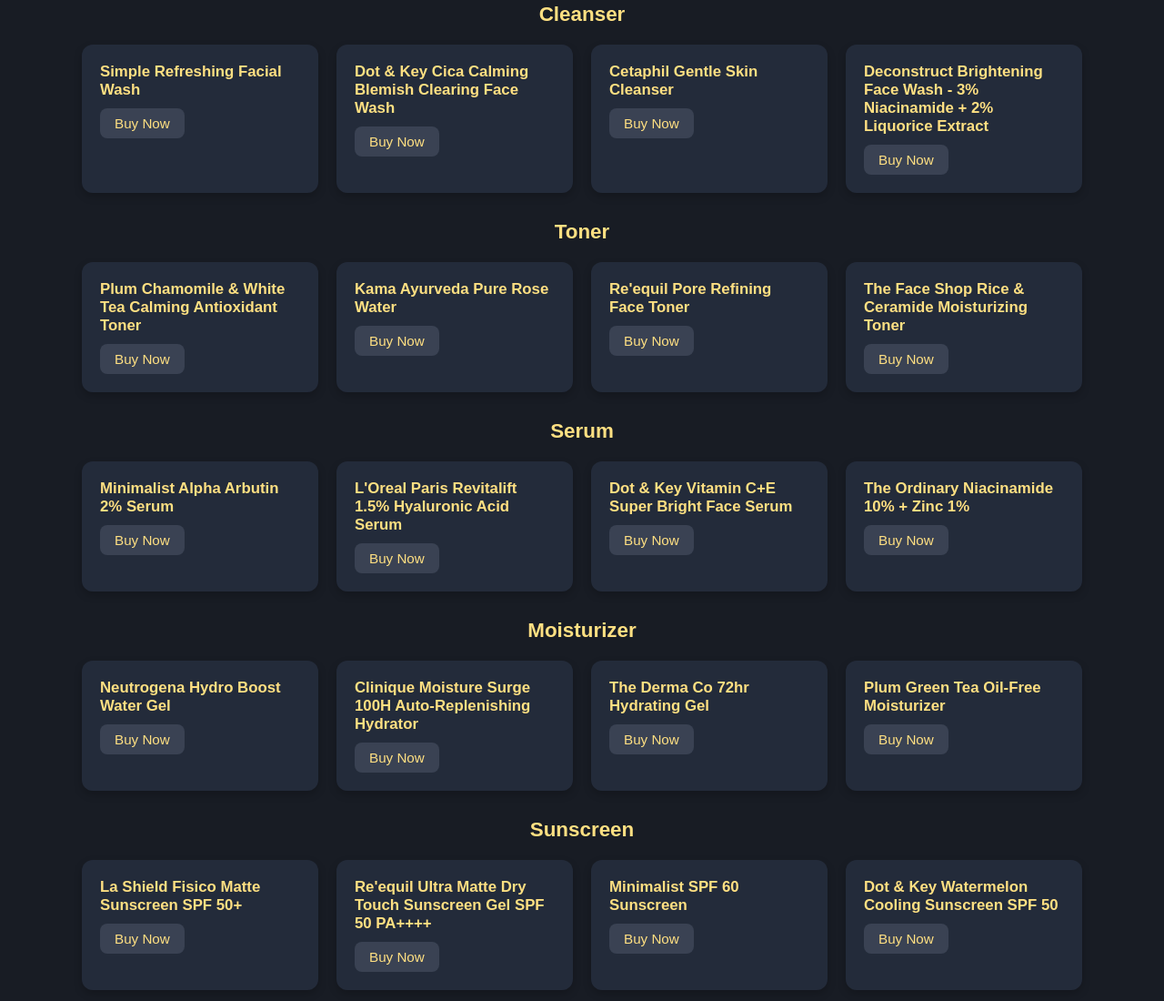
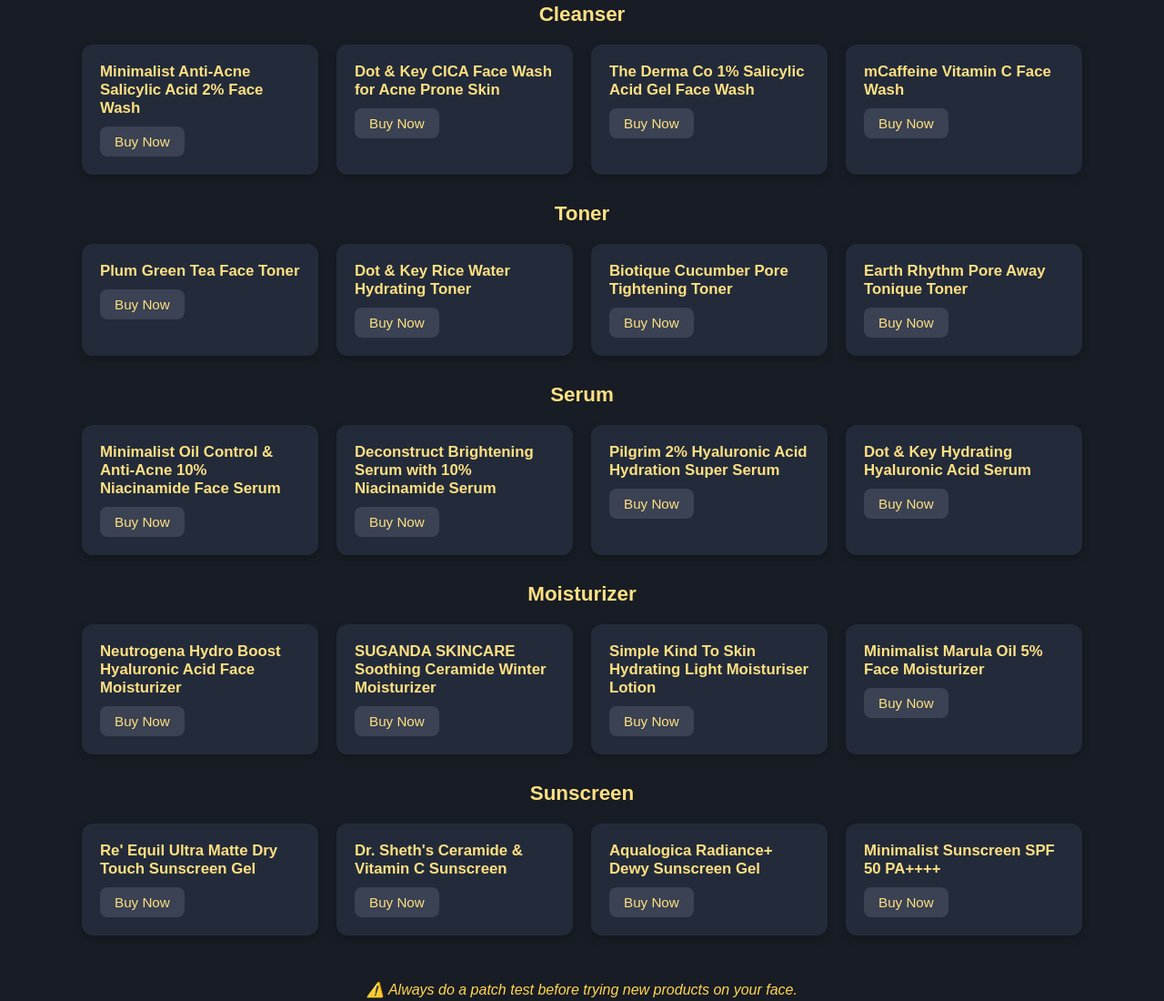
Before and after one commit to omix28/glowbuddy, a plain HTML site: page combination.html in a window 1280 px wide. Shown: the part 125-1225 px from the top of the page at 91% size. Drawn offline with Linux system fonts and the light colour scheme.

Commit message:
combination.html

```diff
--- a/combination.html
+++ b/combination.html
@@ -12,18 +12,15 @@
       padding: 40px 20px;
       text-align: center;
     }
-
     h1 {
       font-size: 2rem;
       margin-bottom: 30px;
     }
-
     h2 {
       font-size: 1.4rem;
       margin: 30px 0 10px;
       color: #ffe082;
     }
-
     .card-container {
       display: grid;
       grid-template-columns: repeat(auto-fit, minmax(260px, 1fr));
@@ -31,7 +28,6 @@
       margin: 20px auto;
       max-width: 1100px;
     }
-
     .card {
       background: #232b3a;
       border-radius: 12px;
@@ -39,14 +35,12 @@
       box-shadow: 0 4px 10px rgba(0, 0, 0, 0.2);
       text-align: left;
     }
-
     .card p {
       margin: 0 0 10px;
       font-weight: bold;
       color: #ffe082;
       font-size: 1.05rem;
     }
-
     .buy-btn {
       display: inline-block;
       padding: 8px 16px;
@@ -57,12 +51,10 @@
       font-size: 0.95rem;
       transition: 0.2s;
     }
-
     .buy-btn:hover {
       background: #444b5e;
       color: #fff176;
     }
-
     .back-home {
       position: fixed;
       top: 20px;
@@ -74,7 +66,6 @@
       border-radius: 6px;
       font-size: 14px;
     }
-
     .tip {
       margin-top: 50px;
       font-style: italic;
@@ -92,20 +83,20 @@
   <h2>Cleanser</h2>
   <div class="card-container">
     <div class="card">
-      <p>Simple Refreshing Facial Wash</p>
-      <a class="buy-btn" href="https://www.simpleskincare.in/products/simple-refreshing-facial-wash-150ml" target="_blank">Buy Now</a>
+      <p>Minimalist Anti-Acne Salicylic Acid 2% Face Wash</p>
+      <a class="buy-btn" href="https://amzn.in/d/9jXQRcC" target="_blank">Buy Now</a>
     </div>
     <div class="card">
-      <p>Dot & Key Cica Calming Blemish Clearing Face Wash</p>
-      <a class="buy-btn" href="https://www.dotandkey.com/products/dot-and-key-cica-calming-blemish-clearing-face-wash?variant=41001869752589" target="_blank">Buy Now</a>
+      <p>Dot & Key CICA Face Wash for Acne Prone Skin</p>
+      <a class="buy-btn" href="https://amzn.in/d/dV3fOIe" target="_blank">Buy Now</a>
     </div>
     <div class="card">
-      <p>Cetaphil Gentle Skin Cleanser</p>
-      <a class="buy-btn" href="https://www.cetaphil.in/products/cleansers/gentle-skin-cleanser/8906005274045-1.html" target="_blank">Buy Now</a>
+      <p>The Derma Co 1% Salicylic Acid Gel Face Wash</p>
+      <a class="buy-btn" href="https://amzn.in/d/aS3Ta72" target="_blank">Buy Now</a>
     </div>
     <div class="card">
-      <p>Deconstruct Brightening Face Wash - 3% Niacinamide + 2% Liquorice Extract</p>
-      <a class="buy-btn" href="https://thedeconstruct.in/products/brightening-face-wash" target="_blank">Buy Now</a>
+      <p>mCaffeine Vitamin C Face Wash</p>
+      <a class="buy-btn" href="https://amzn.in/d/5HsDuuD" target="_blank">Buy Now</a>
     </div>
   </div>
 
@@ -113,20 +104,20 @@
   <h2>Toner</h2>
   <div class="card-container">
     <div class="card">
-      <p>Plum Chamomile & White Tea Calming Antioxidant Toner</p>
-      <a class="buy-btn" href="https://plumgoodness.com/products/chamomile-white-tea-calming-antioxidant-toner" target="_blank">Buy Now</a>
+      <p>Plum Green Tea Face Toner</p>
+      <a class="buy-btn" href="https://amzn.in/d/g6XcFZ4" target="_blank">Buy Now</a>
     </div>
     <div class="card">
-      <p>Kama Ayurveda Pure Rose Water</p>
-      <a class="buy-btn" href="https://www.kamaayurveda.in/kama-ayurveda-pure-rose-water.html" target="_blank">Buy Now</a>
+      <p>Dot & Key Rice Water Hydrating Toner</p>
+      <a class="buy-btn" href="https://amzn.in/d/7vy7bw6" target="_blank">Buy Now</a>
     </div>
     <div class="card">
-      <p>Re'equil Pore Refining Face Toner</p>
-      <a class="buy-btn" href="https://www.reequil.com/products/pore-refining-face-toner" target="_blank">Buy Now</a>
+      <p>Biotique Cucumber Pore Tightening Toner</p>
+      <a class="buy-btn" href="https://amzn.in/d/fjCTHoz" target="_blank">Buy Now</a>
     </div>
     <div class="card">
-      <p>The Face Shop Rice & Ceramide Moisturizing Toner</p>
-      <a class="buy-btn" href="https://www.thefaceshop.in/products/rice-water-bright-rice-bran-facial-moisturizing-toner" target="_blank">Buy Now</a>
+      <p>Earth Rhythm Pore Away Tonique Toner</p>
+      <a class="buy-btn" href="https://www.myntra.com/mailers/skin-care/earth-rhythm/earth-rhythm-pore-away-tonique-toner-100ml/23798280/buy?utm_source=social_share_pdp&utm_medium=deeplink&utm_campaign=social_share_pdp_deeplink" target="_blank">Buy Now</a>
     </div>
   </div>
 
@@ -134,20 +125,20 @@
   <h2>Serum</h2>
   <div class="card-container">
     <div class="card">
-      <p>Minimalist Alpha Arbutin 2% Serum</p>
-      <a class="buy-btn" href="https://beminimalist.co/products/alpha-arbutin-2-serum" target="_blank">Buy Now</a>
+      <p>Minimalist Oil Control & Anti-Acne 10% Niacinamide Face Serum</p>
+      <a class="buy-btn" href="https://amzn.in/d/cYe3mSx" target="_blank">Buy Now</a>
     </div>
     <div class="card">
-      <p>L'Oreal Paris Revitalift 1.5% Hyaluronic Acid Serum</p>
-      <a class="buy-btn" href="https://www.lorealparis.co.in/revitalift-hyaluronic-acid-serum" target="_blank">Buy Now</a>
+      <p>Deconstruct Brightening Serum with 10% Niacinamide Serum</p>
+      <a class="buy-btn" href="https://amzn.in/d/hqBo1hA" target="_blank">Buy Now</a>
     </div>
     <div class="card">
-      <p>Dot & Key Vitamin C+E Super Bright Face Serum</p>
-      <a class="buy-btn" href="https://www.dotandkey.com/products/vitamin-c-e-super-bright-face-serum" target="_blank">Buy Now</a>
+      <p>Pilgrim 2% Hyaluronic Acid Hydration Super Serum</p>
+      <a class="buy-btn" href="https://amzn.in/d/50yKAgd" target="_blank">Buy Now</a>
     </div>
     <div class="card">
-      <p>The Ordinary Niacinamide 10% + Zinc 1%</p>
-      <a class="buy-btn" href="https://theordinary.com/en-in/niacinamide-10-zinc-1-serum-100425.html" target="_blank">Buy Now</a>
+      <p>Dot & Key Hydrating Hyaluronic Acid Serum</p>
+      <a class="buy-btn" href="https://amzn.in/d/c8uhsQu" target="_blank">Buy Now</a>
     </div>
   </div>
 
@@ -155,20 +146,20 @@
   <h2>Moisturizer</h2>
   <div class="card-container">
     <div class="card">
-      <p>Neutrogena Hydro Boost Water Gel</p>
-      <a class="buy-btn" href="https://www.neutrogena.in/product/neutrogena-hydro-boost-water-gel" target="_blank">Buy Now</a>
+      <p>Neutrogena Hydro Boost Hyaluronic Acid Face Moisturizer</p>
+      <a class="buy-btn" href="https://amzn.in/d/5NXJ1vG" target="_blank">Buy Now</a>
     </div>
     <div class="card">
-      <p>Clinique Moisture Surge 100H Auto-Replenishing Hydrator</p>
-      <a class="buy-btn" href="https://www.clinique.in/product/1687/99030/skincare/moisture-surge-100h-auto-replenishing-hydrator" target="_blank">Buy Now</a>
+      <p>SUGANDA SKINCARE Soothing Ceramide Winter Moisturizer</p>
+      <a class="buy-btn" href="https://amzn.in/d/f9E9rvm" target="_blank">Buy Now</a>
     </div>
     <div class="card">
-      <p>The Derma Co 72hr Hydrating Gel</p>
-      <a class="buy-btn" href="https://thedermaco.com/product/72hr-hydrating-gel" target="_blank">Buy Now</a>
+      <p>Simple Kind To Skin Hydrating Light Moisturiser Lotion</p>
+      <a class="buy-btn" href="https://amzn.in/d/h5Ad9Qw" target="_blank">Buy Now</a>
     </div>
     <div class="card">
-      <p>Plum Green Tea Oil-Free Moisturizer</p>
-      <a class="buy-btn" href="https://plumgoodness.com/products/green-tea-oil-free-moisturizer" target="_blank">Buy Now</a>
+      <p>Minimalist Marula Oil 5% Face Moisturizer</p>
+      <a class="buy-btn" href="https://amzn.in/d/9Aosenf" target="_blank">Buy Now</a>
     </div>
   </div>
 
@@ -176,20 +167,20 @@
   <h2>Sunscreen</h2>
   <div class="card-container">
     <div class="card">
-      <p>La Shield Fisico Matte Sunscreen SPF 50+</p>
-      <a class="buy-btn" href="https://www.lashield.in/la-shield-fisico-matte-sunscreen-gel-spf-50-pa" target="_blank">Buy Now</a>
+      <p>Re' Equil Ultra Matte Dry Touch Sunscreen Gel</p>
+      <a class="buy-btn" href="https://amzn.in/d/4cFZ9Cs" target="_blank">Buy Now</a>
     </div>
     <div class="card">
-      <p>Re'equil Ultra Matte Dry Touch Sunscreen Gel SPF 50 PA++++</p>
-      <a class="buy-btn" href="https://www.reequil.com/products/ultra-matte-dry-touch-sunscreen-gel-spf-50" target="_blank">Buy Now</a>
+      <p>Dr. Sheth's Ceramide & Vitamin C Sunscreen</p>
+      <a class="buy-btn" href="https://amzn.in/d/44jjzAW" target="_blank">Buy Now</a>
     </div>
     <div class="card">
-      <p>Minimalist SPF 60 Sunscreen</p>
-      <a class="buy-btn" href="https://beminimalist.co/products/spf-60-sunscreen" target="_blank">Buy Now</a>
+      <p>Aqualogica Radiance+ Dewy Sunscreen Gel</p>
+      <a class="buy-btn" href="https://amzn.in/d/7WyFKoL" target="_blank">Buy Now</a>
     </div>
     <div class="card">
-      <p>Dot & Key Watermelon Cooling Sunscreen SPF 50</p>
-      <a class="buy-btn" href="https://www.dotandkey.com/products/watermelon-cooling-sunscreen" target="_blank">Buy Now</a>
+      <p>Minimalist Sunscreen SPF 50 PA++++</p>
+      <a class="buy-btn" href="https://amzn.in/d/bgXt4Gq" target="_blank">Buy Now</a>
     </div>
   </div>
 
```
